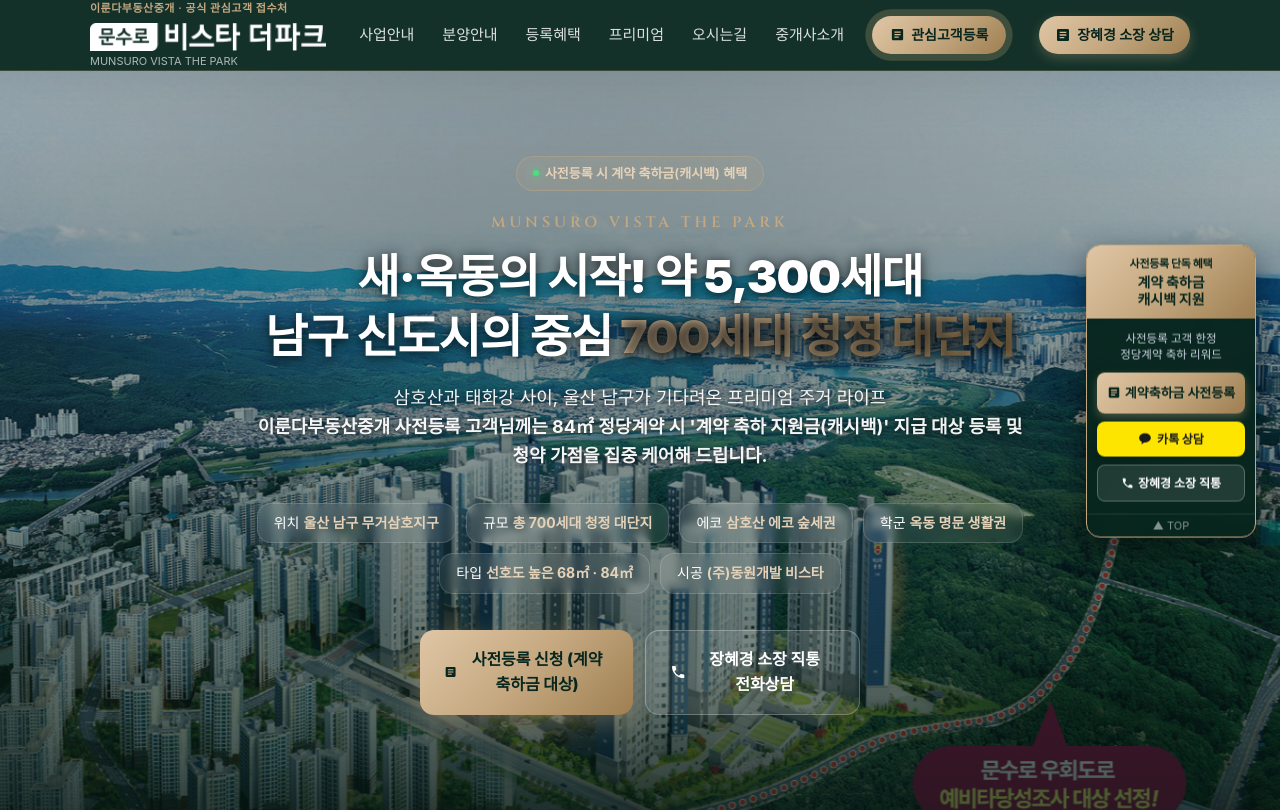
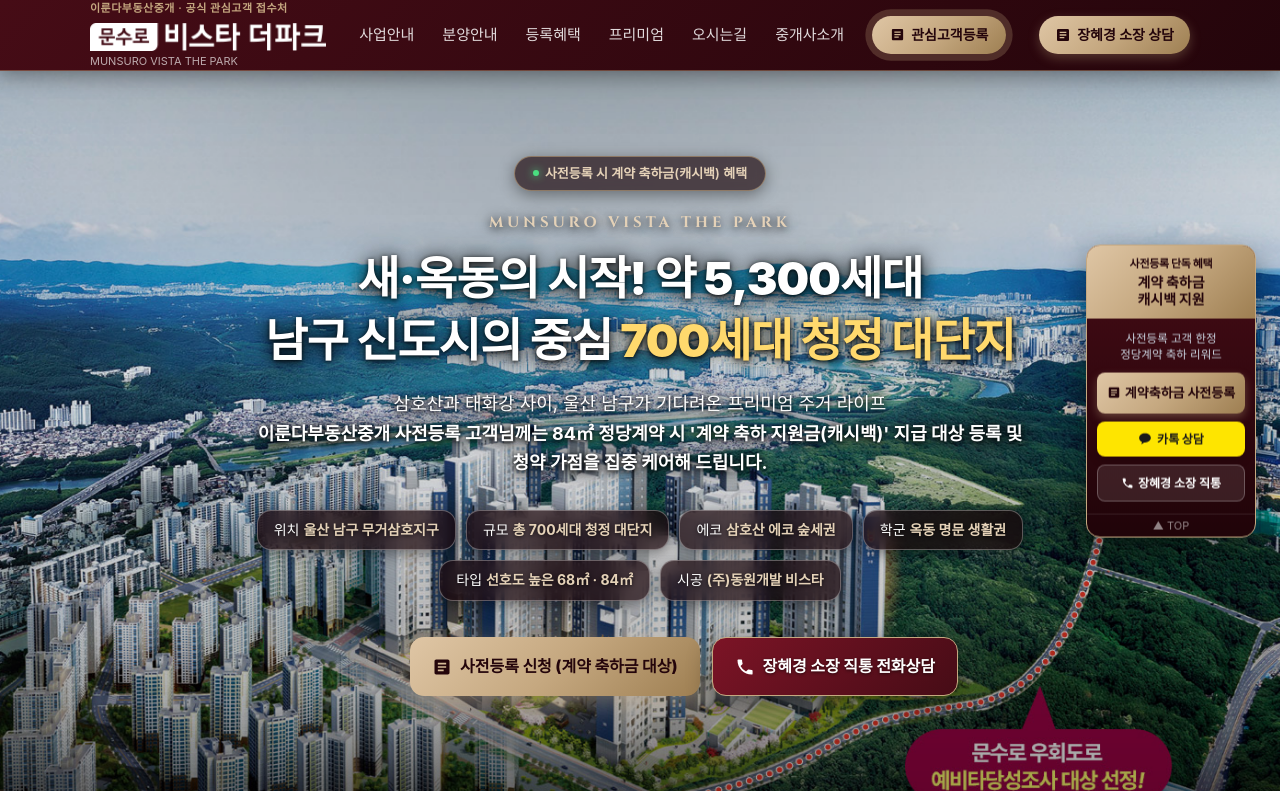
Before and after one commit to antemus/vista-thepark, a website: page index.html in a window 1280 px wide. Shown: the top 812 px of the page. Drawn offline with Linux system fonts and the light colour scheme; a web font is replaced by a local one.

Commit message:
feat: apply Dongwon Vista wine theme, clear hero background with Ken Burns zoom, and enhance hero title & button visibility

```diff
--- a/css/style.css
+++ b/css/style.css
@@ -10,31 +10,31 @@
    1. CSS Reset & Variables
    -------------------------------------------------- */
 :root {
-  --primary-deep: #08261e;
-  --primary: #0d3b2e;
-  --primary-light: #165342;
-  --primary-subtle: #edf5f1;
+  --primary-deep: #24050b;
+  --primary: #480c16;
+  --primary-light: #6a1323;
+  --primary-subtle: #faf1f2;
 
   --gold: #c5a880;
   --gold-light: #e5d2b8;
   --gold-dark: #a9895c;
   --gold-gradient: linear-gradient(135deg, #dfc6a5 0%, #c5a880 50%, #9e7f52 100%);
 
-  --text-main: #192421;
-  --text-sub: #546560;
-  --text-muted: #83938d;
+  --text-main: #1f1416;
+  --text-sub: #5c4d50;
+  --text-muted: #8c7b7e;
   --text-white: #ffffff;
 
-  --bg-page: #f8faf9;
+  --bg-page: #faf7f7;
   --bg-card: #ffffff;
-  --bg-dark: #061c16;
-
-  --border-light: #e2ebe6;
+  --bg-dark: #1a0408;
+
+  --border-light: #eee4e5;
   --border-gold: rgba(197, 168, 128, 0.4);
 
-  --shadow-sm: 0 2px 8px rgba(13, 59, 46, 0.06);
-  --shadow-md: 0 6px 20px rgba(13, 59, 46, 0.08);
-  --shadow-lg: 0 14px 36px rgba(13, 59, 46, 0.12);
+  --shadow-sm: 0 2px 8px rgba(72, 12, 22, 0.06);
+  --shadow-md: 0 6px 20px rgba(72, 12, 22, 0.08);
+  --shadow-lg: 0 14px 36px rgba(72, 12, 22, 0.14);
   --shadow-gold: 0 8px 24px rgba(197, 168, 128, 0.25);
 
   --radius-sm: 8px;
@@ -115,10 +115,9 @@
   position: sticky;
   top: 0;
   z-index: 100;
-  background: rgba(8, 38, 30, 0.95);
-  backdrop-filter: blur(10px);
-  -webkit-backdrop-filter: blur(10px);
-  border-bottom: 1px solid rgba(197, 168, 128, 0.2);
+  background: linear-gradient(135deg, #460c16 0%, #24050b 100%);
+  border-bottom: 1px solid rgba(197, 168, 128, 0.4);
+  box-shadow: 0 4px 20px rgba(0, 0, 0, 0.35);
   transition: all 0.3s ease;
 }
 
@@ -226,7 +225,7 @@
   top: 50%;
   transform: translateY(-50%);
   width: 170px;
-  background: rgba(8, 38, 30, 0.96);
+  background: linear-gradient(180deg, #460c16 0%, #200409 100%);
   border: 1.5px solid var(--gold);
   border-radius: var(--radius-md);
   box-shadow: 0 12px 32px rgba(0, 0, 0, 0.45);
@@ -366,7 +365,7 @@
    중간 섹션 인라인 CTA 배너 (In-Content Banner)
    -------------------------------------------------- */
 .inline-cta-section {
-  background: linear-gradient(135deg, #0d3b2e 0%, #061c16 100%);
+  background: linear-gradient(135deg, #480c16 0%, #1a0408 100%);
   color: #fff;
   padding: 44px 0;
   border-top: 1px solid rgba(197, 168, 128, 0.3);
@@ -555,7 +554,7 @@
    -------------------------------------------------- */
 .hero-section {
   position: relative;
-  background-color: #061c16;
+  background-color: #1a0408;
   color: #fff;
   padding: 85px 0 95px;
   overflow: hidden;
@@ -576,7 +575,7 @@
   will-change: transform;
 }
 
-/* 이미지 위를 은은하게 덮어주는 투명 오버레이 (배경 이미지가 환하게 드러나도록 투명도 완화) */
+/* 이미지 위 오버레이 색상 완전 제거 - 원본 사진의 선명한 하늘/건물 그대로 노출 */
 .hero-section::before {
   content: "";
   position: absolute;
@@ -586,9 +585,9 @@
   bottom: 0;
   background: linear-gradient(
     180deg,
-    rgba(6, 28, 22, 0.25) 0%,
-    rgba(8, 38, 30, 0.45) 50%,
-    rgba(6, 28, 22, 0.72) 100%
+    rgba(0, 0, 0, 0.15) 0%,
+    rgba(0, 0, 0, 0.05) 40%,
+    rgba(0, 0, 0, 0.35) 100%
   );
   z-index: 1;
   pointer-events: none;
@@ -618,14 +617,17 @@
   display: inline-flex;
   align-items: center;
   gap: 6px;
-  background: rgba(197, 168, 128, 0.15);
-  border: 1px solid rgba(197, 168, 128, 0.4);
+  background: rgba(26, 4, 8, 0.65);
+  border: 1px solid rgba(197, 168, 128, 0.55);
   color: var(--gold-light);
-  padding: 6px 16px;
+  padding: 6px 18px;
   border-radius: var(--radius-full);
   font-size: 13px;
   font-weight: 600;
   margin-bottom: 20px;
+  backdrop-filter: blur(8px);
+  -webkit-backdrop-filter: blur(8px);
+  box-shadow: 0 4px 16px rgba(0, 0, 0, 0.4);
   animation: fadeInDown 0.8s ease;
 }
 
@@ -642,20 +644,20 @@
   font-family: 'Cinzel', 'Montserrat', serif;
   font-size: 15px;
   letter-spacing: 4px;
-  color: var(--gold);
+  color: var(--gold-light);
   margin-bottom: 12px;
-  font-weight: 600;
+  font-weight: 700;
   text-transform: uppercase;
+  text-shadow: 0 2px 10px rgba(0, 0, 0, 0.9), 0 0 20px rgba(0, 0, 0, 0.6);
 }
 
 .hero-main-title {
   font-size: 32px;
-  line-height: 1.3;
+  line-height: 1.35;
   font-weight: 900;
   letter-spacing: -1px;
   margin-bottom: 18px;
   word-break: keep-all;
-  text-shadow: 0 2px 10px rgba(0, 0, 0, 0.65), 0 0 20px rgba(0, 0, 0, 0.4);
 }
 
 @media (min-width: 768px) {
@@ -664,19 +666,67 @@
   }
 }
 
-.hero-main-title .highlight {
-  background: var(--gold-gradient);
-  -webkit-background-clip: text;
-  -webkit-text-fill-color: transparent;
-  filter: drop-shadow(0 2px 8px rgba(0, 0, 0, 0.6));
+/* 줄별 순차 등장 모션 (Staggered Fade Up) */
+.hero-line {
+  display: inline-block;
+  opacity: 0;
+  transform: translateY(22px);
+  animation: heroLineFadeUp 0.9s cubic-bezier(0.16, 1, 0.3, 1) forwards;
+}
+
+.hero-line-1 {
+  animation-delay: 0.15s;
+  color: #ffffff;
+  text-shadow: 0 3px 16px rgba(0, 0, 0, 0.95), 0 1px 4px rgba(0, 0, 0, 0.9), 0 0 30px rgba(0, 0, 0, 0.6);
+}
+
+.hero-line-2 {
+  animation-delay: 0.45s;
+  color: #ffffff;
+  text-shadow: 0 3px 16px rgba(0, 0, 0, 0.95), 0 1px 4px rgba(0, 0, 0, 0.9), 0 0 30px rgba(0, 0, 0, 0.6);
+}
+
+@keyframes heroLineFadeUp {
+  0% {
+    opacity: 0;
+    transform: translateY(24px);
+  }
+  100% {
+    opacity: 1;
+    transform: translateY(0);
+  }
+}
+
+/* 700세대 청정 대단지 - 밝고 선명한 샴페인 골드 & 3D 텍스트 섀도우 */
+.highlight-shine {
+  display: inline-block;
+  position: relative;
+  color: #ffd666;
+  font-weight: 900;
+  text-shadow:
+    0 3px 14px rgba(0, 0, 0, 0.95),
+    0 1px 4px rgba(0, 0, 0, 0.9),
+    0 0 25px rgba(255, 214, 102, 0.45);
+  animation: goldPulseText 2.8s ease-in-out infinite alternate;
+}
+
+@keyframes goldPulseText {
+  0% {
+    color: #ffd666;
+    text-shadow: 0 3px 14px rgba(0, 0, 0, 0.95), 0 1px 4px rgba(0, 0, 0, 0.9), 0 0 20px rgba(255, 214, 102, 0.3);
+  }
+  100% {
+    color: #fff2b2;
+    text-shadow: 0 3px 16px rgba(0, 0, 0, 0.95), 0 1px 4px rgba(0, 0, 0, 0.9), 0 0 32px rgba(255, 242, 178, 0.7);
+  }
 }
 
 .hero-desc {
   font-size: 16px;
-  color: rgba(255, 255, 255, 0.95);
-  line-height: 1.6;
+  color: #ffffff;
+  line-height: 1.65;
   margin-bottom: 32px;
-  text-shadow: 0 1px 6px rgba(0, 0, 0, 0.7);
+  text-shadow: 0 2px 12px rgba(0, 0, 0, 0.95), 0 1px 4px rgba(0, 0, 0, 0.9), 0 0 20px rgba(0, 0, 0, 0.7);
 }
 
 @media (min-width: 768px) {
@@ -694,13 +744,16 @@
 }
 
 .hero-chip {
-  background: rgba(255, 255, 255, 0.08);
-  border: 1px solid rgba(255, 255, 255, 0.15);
+  background: rgba(26, 4, 8, 0.68);
+  border: 1px solid rgba(255, 255, 255, 0.3);
   padding: 8px 16px;
   border-radius: var(--radius-md);
   font-size: 14px;
-  color: #fff;
-  backdrop-filter: blur(4px);
+  color: #ffffff;
+  backdrop-filter: blur(8px);
+  -webkit-backdrop-filter: blur(8px);
+  box-shadow: 0 4px 14px rgba(0, 0, 0, 0.4);
+  text-shadow: 0 1px 4px rgba(0, 0, 0, 0.8);
 }
 
 .hero-chip strong {
@@ -712,7 +765,7 @@
   display: flex;
   flex-direction: column;
   gap: 12px;
-  max-width: 440px;
+  max-width: 460px;
   margin: 0 auto;
 }
 
@@ -732,36 +785,44 @@
   color: var(--primary-deep);
   font-size: 16px;
   font-weight: 800;
-  padding: 16px 24px;
+  padding: 16px 22px;
   border-radius: var(--radius-md);
-  box-shadow: 0 8px 25px rgba(197, 168, 128, 0.35);
+  box-shadow: 0 8px 25px rgba(197, 168, 128, 0.45);
   transition: all 0.25s ease;
+  white-space: nowrap;
 }
 
 .btn-hero-primary:hover {
   transform: translateY(-2px);
-  box-shadow: 0 12px 30px rgba(197, 168, 128, 0.5);
-}
-
+  box-shadow: 0 12px 30px rgba(197, 168, 128, 0.6);
+}
+
+/* 장혜경 소장 직통 전화상담 버튼 (동원 비스타 시그니처 딥 와인 솔리드 버튼) */
 .btn-hero-secondary {
   flex: 1;
   display: inline-flex;
   align-items: center;
   justify-content: center;
   gap: 8px;
-  background: rgba(255, 255, 255, 0.1);
-  border: 1px solid rgba(255, 255, 255, 0.25);
-  color: #fff;
+  background: linear-gradient(135deg, #7c1426 0%, #460c16 100%);
+  border: 1.5px solid var(--gold);
+  color: #ffffff;
   font-size: 16px;
-  font-weight: 700;
-  padding: 16px 24px;
+  font-weight: 800;
+  padding: 16px 22px;
   border-radius: var(--radius-md);
+  box-shadow: 0 8px 25px rgba(0, 0, 0, 0.45);
   transition: all 0.25s ease;
+  white-space: nowrap;
+  text-shadow: 0 1px 3px rgba(0, 0, 0, 0.6);
 }
 
 .btn-hero-secondary:hover {
-  background: rgba(255, 255, 255, 0.18);
-  border-color: rgba(255, 255, 255, 0.4);
+  background: linear-gradient(135deg, #91182d 0%, #59101d 100%);
+  border-color: #ffd666;
+  transform: translateY(-2px);
+  box-shadow: 0 12px 30px rgba(124, 20, 38, 0.5);
+  color: #ffffff;
 }
 
 /* --------------------------------------------------
@@ -1466,7 +1527,7 @@
    8. Registration Form Section (관심고객 등록 폼)
    -------------------------------------------------- */
 .form-section {
-  background: radial-gradient(circle at 50% 10%, #0d3b2e 0%, var(--primary-deep) 100%);
+  background: radial-gradient(circle at 50% 10%, #480c16 0%, var(--primary-deep) 100%);
   color: #fff;
   padding: 70px 0;
   position: relative;
@@ -1577,7 +1638,7 @@
 }
 
 .form-radio-input:checked + .form-radio-label {
-  background: rgba(13, 59, 46, 0.08);
+  background: rgba(72, 12, 22, 0.08);
   border-color: var(--primary);
   color: var(--primary);
   font-weight: 700;
@@ -2461,9 +2522,10 @@
    11. Footer & Admin Button
    -------------------------------------------------- */
 .footer {
-  background: var(--bg-dark);
-  color: rgba(255, 255, 255, 0.6);
-  padding: 45px 0 35px;
+  background: linear-gradient(180deg, #360710 0%, #1c0307 100%);
+  border-top: 2px solid rgba(197, 168, 128, 0.4);
+  color: rgba(255, 255, 255, 0.7);
+  padding: 50px 0 40px;
   font-size: 13px;
   line-height: 1.7;
 }
@@ -2533,7 +2595,7 @@
   left: 0;
   right: 0;
   height: var(--bottom-bar-height);
-  background: rgba(8, 38, 30, 0.96);
+  background: rgba(36, 5, 11, 0.96);
   backdrop-filter: blur(12px);
   -webkit-backdrop-filter: blur(12px);
   border-top: 1px solid rgba(197, 168, 128, 0.3);
@@ -2946,20 +3008,20 @@
   display: flex;
   align-items: center;
   gap: 5px;
-  background: linear-gradient(135deg, #1a7a4a 0%, #0f5c35 100%);
+  background: linear-gradient(135deg, #8a192e 0%, #5e0e1d 100%);
   color: #fff;
   font-weight: 700;
   font-size: 13px;
   padding: 8px 13px;
   border-radius: var(--radius-full);
-  box-shadow: 0 4px 12px rgba(26, 122, 74, 0.35);
+  box-shadow: 0 4px 12px rgba(138, 25, 46, 0.35);
   transition: transform 0.2s ease, box-shadow 0.2s ease;
   white-space: nowrap;
 }
 
 .btn-header-register:hover {
   transform: translateY(-2px);
-  box-shadow: 0 6px 16px rgba(26, 122, 74, 0.45);
+  box-shadow: 0 6px 16px rgba(138, 25, 46, 0.45);
   color: #fff;
 }
 
--- a/index.html
+++ b/index.html
@@ -106,8 +106,10 @@
       </div>
       <p class="hero-title-en">MUNSURO VISTA THE PARK</p>
       <h1 class="hero-main-title">
-        새·옥동의 시작! 약 5,300세대<br>
-        남구 신도시의 중심 <span class="highlight">700세대 청정 대단지</span>
+        <span class="hero-line hero-line-1">새·옥동의 시작! 약 5,300세대</span><br>
+        <span class="hero-line hero-line-2">
+          남구 신도시의 중심 <span class="highlight-shine">700세대 청정 대단지</span>
+        </span>
       </h1>
       <p class="hero-desc">
         삼호산과 태화강 사이, 울산 남구가 기다려온 프리미엄 주거 라이프<br>
@@ -580,7 +582,7 @@
   <!-- ==========================================
        In-Content CTA Banner 2 (로얄 동호수 및 청약상담 유도 배너)
        ========================================== -->
-  <section class="inline-cta-section" style="background: linear-gradient(135deg, #164f3e 0%, #08261e 100%);">
+  <section class="inline-cta-section" style="background: linear-gradient(135deg, #5e0e1d 0%, #24050b 100%);">
     <div class="container">
       <div class="inline-cta-box">
         <div class="inline-cta-text">
```
